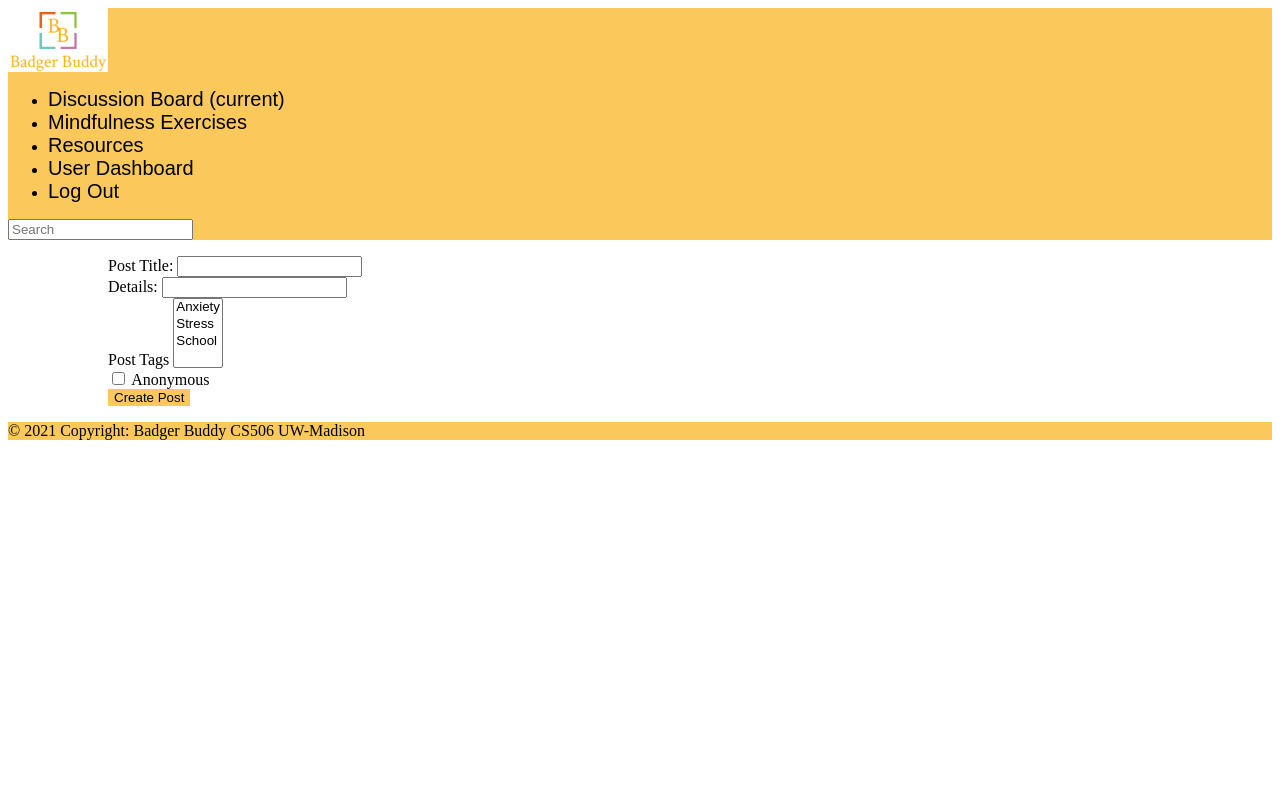
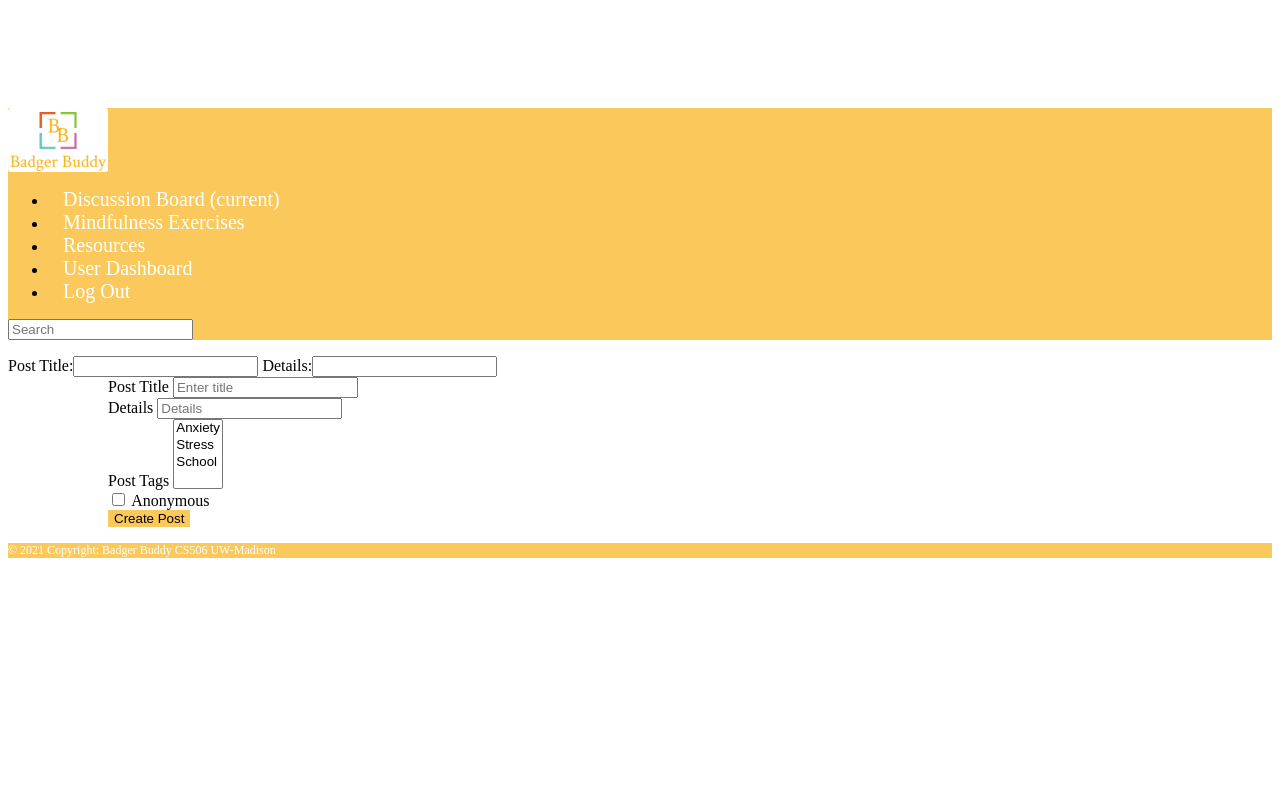
Before and after one commit to tmatsuzawa2/badger-buddy, a Django app: page /board/create-post in a window 1280 px wide. Run offline with Django 3.2, Linux system fonts and the light colour scheme; some libraries are stand-ins or nearby versions.

Commit message:
styled all currently existing pages

```diff
--- a/discussion_board/static/style.css
+++ b/discussion_board/static/style.css
@@ -1,60 +1,44 @@
 a {
-  color: black;
   font-size: 20px;
-  font-family: Arial;
   text-decoration: none;
 }
+
 
 a:hover {
   color: black;
   text-decoration: underline;
 }
 
-.titles {
-    font-size: 20px;
+#logo {
+    border: 0px solid white;
+    border-radius: 3px;
 }
 
-.details {
-    font-size: 18px;
+#searchbtn {
+    color:white;
+    border: 1px solid white;
 }
 
-.other {
-    font-size: 12px;
-    align: right;
+#link-item {
+    color: white;
+    padding:5px;
+    margin: 10px;
+    border: 0px solid white;
+    border-radius: 5px;
+}
+#link-item:hover {
+    color: black;
 }
 
-.right-content {
-    float: right;
-    margin: 10px;
-}
-.left-content {
-    margin: 10px;
+footer {
+    color: white;
+    font-size: 12px;
 }
 
-.post {
-    background-color:#68C8B5;
-    margin-top:20px;
-    padding:10px;
-    border-radius: 10px;
-    border: 2px solid #a9a9a9;
+body, header, footer {
+    font-family: Lucida Bright;
 }
 
-.container {
-    margin-left: 0px;
+body {
+    padding-top: 100px;
 }
-
-#create-button {
-    background-color:#68C8B5;
-    border-radius: 10px;
-    border: 2px solid gray;
-    color: black;
-    margin: 100px;
-}
-#reply-button {
-    background-color:#68C8B5;
-    border-radius: 10px;
-    border: 2px solid gray;
-    color: black;
-    float:right;
-    margin: 5px;
-}
--- a/discussion_board/templates/discussion_board/create-post.html
+++ b/discussion_board/templates/discussion_board/create-post.html
@@ -5,18 +5,24 @@
 
 <link rel="stylesheet" type="text/css" href="{% static 'style.css' %}">
 
-
+<!DOCTYPE html>
+<html lang="en">
 {% block content %}
-
-    <form action="/board/create-post" method="post" style="width:50%; margin-left:100px;" role="form">
-      {% csrf_token %}
+<head>
+    <meta charset="UTF-8">
+    <title>Create Post</title>
+</head>
+<body>
+    {% csrf_token %}
+    {{ form }}
+    <form action="/board/create-post" method="post" style="width:50%; margin-left:100px;">
       <div class="form-group">
-        <label for="post_title">{{form.title.label_tag}}</label>
-        <input type="text" name="title" class="form-control" maxlength="128" required id="post_title" >
+        <label>Post Title</label>
+        <input type="text" class="form-control"  placeholder="Enter title">
       </div>
       <div class="form-group">
-        <label for="details">{{form.details.label_tag}}</label>
-        <input type="text" name = "details" class="form-control" maxlength="8192" required id="details" >
+        <label>Details</label>
+        <input type="text" class="form-control" placeholder="Details">
       </div>
         <div class="form-group">
         <label>Post Tags</label>
@@ -30,7 +36,8 @@
         <input type="checkbox" class="form-check-input">
         <label class="form-check-label">Anonymous</label>
       </div>
-      <input type="submit" class="btn btn-primary" style="background-color:#FBC95B; border: 0px" value="Create Post">
+      <button type="submit" class="btn btn-primary" style="background-color:#FBC95B; border: 0px">Create Post</button>
     </form>
-
+</body>
 {% endblock %}
+</html>
--- a/discussion_board/templates/django_registration/registration_complete.html
+++ b/discussion_board/templates/django_registration/registration_complete.html
@@ -7,7 +7,7 @@
 
 {% block content %}
 <h4 style="color: black; width:50%; margin-left:50px;">Welcome, {{ user.username }}! Registration Successful </h4>
-<a href="/board" class="btn btn-primary btn-block" style="margin-left:50px; background-color:#FBC95B; border: 0px; width:350px;">Click here to redirect to the main page</a></p>
+<a href="/board" style="color: black; width:50%; margin-left:50px; font-size: 16px;"> Click here to redirect to the main page</a>
 <br>
 <br>
 <p style="color: black; width:50%; margin-left:50px; font-size: 16px;">Account Details</p>
--- a/discussion_board/templates/layout/base.html
+++ b/discussion_board/templates/layout/base.html
@@ -11,7 +11,7 @@
   <body>
   <header>
     <nav class="navbar fixed-top navbar-expand-lg navbar-light" style="background-color: #FBC95B;">
-      <a class="navbar-brand" href="#"><img src="{% static 'images/Logo.PNG' %}" width=100px id="logo"></a>
+      <a class="navbar-brand" href=""><img src="{% static 'images/Logo.PNG' %}" width=100px id="logo"></a>
       <div class="collapse navbar-collapse" id="navbarSupportedContent">
         <ul class="navbar-nav mr-auto">
           <li class="nav-item">
@@ -37,7 +37,7 @@
     </nav>
   </header>
   {% block content %}{% endblock %}
-  <footer class="page-footer font-small fixed-bottom">
+  <footer class="page-footer font-small fixed-bottom"> <! can remove fixed-bottom>
     <div class="footer-copyright text-center py-3" style="background-color: #FBC95B;">© 2021 Copyright: Badger Buddy CS506 UW-Madison
     </div>
   </footer>
--- a/discussion_board/templates/layout/basic.html
+++ b/discussion_board/templates/layout/basic.html
@@ -16,7 +16,7 @@
     </nav>
   </header>
   {% block content %}{% endblock %}
-  <footer class="page-footer font-small"> <! can remove fixed-bottom>
+  <footer class="page-footer font-small fixed-bottom"> <! can remove fixed-bottom>
     <div class="footer-copyright text-center py-3" style="background-color: #FBC95B;">© 2021 Copyright: Badger Buddy CS506 UW-Madison
     </div>
   </footer>
--- a/discussion_board/templates/registration/logged_out.html
+++ b/discussion_board/templates/registration/logged_out.html
@@ -5,5 +5,5 @@
 
 {% block content %}
 <p style="color: black; width:50%; margin-left:50px; font-size: 16px;">Logged out!</p>
-<a href="{% url 'login' %}" class="btn btn-primary btn-block" style="margin-left:50px; background-color:#FBC95B; border: 0px; width:300px;">Click here to login again.</a></p>
+<a href="{% url 'login' %}" style="color: black; width:50%; margin-left:50px; font-size: 16px;">Click here to login again.</a>
 {% endblock %}
```
Also changed, not shown: discussion_board/templates/discussion_board/index.html (+6 -1 lines), discussion_board/templates/django_registration/registration_form.html (+22 -17 lines), discussion_board/templates/registration/login.html (+15 -10 lines).
